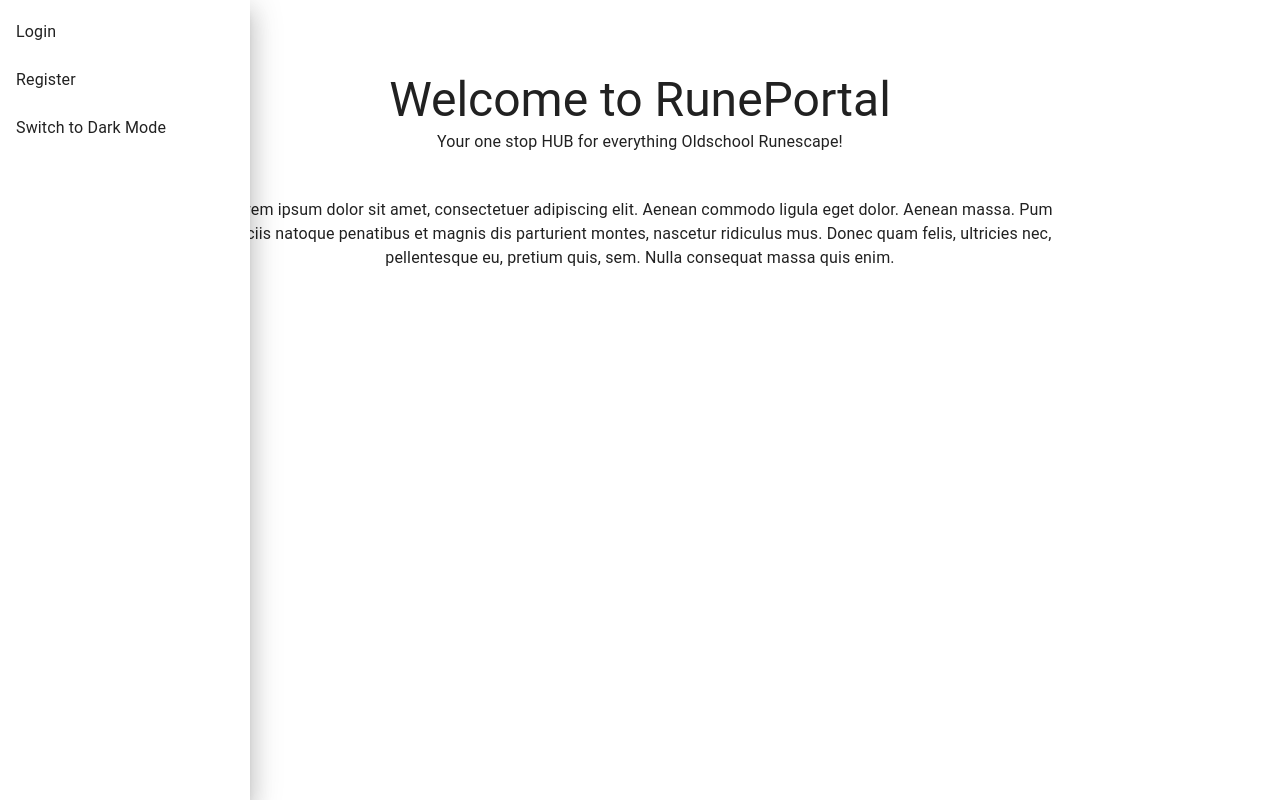
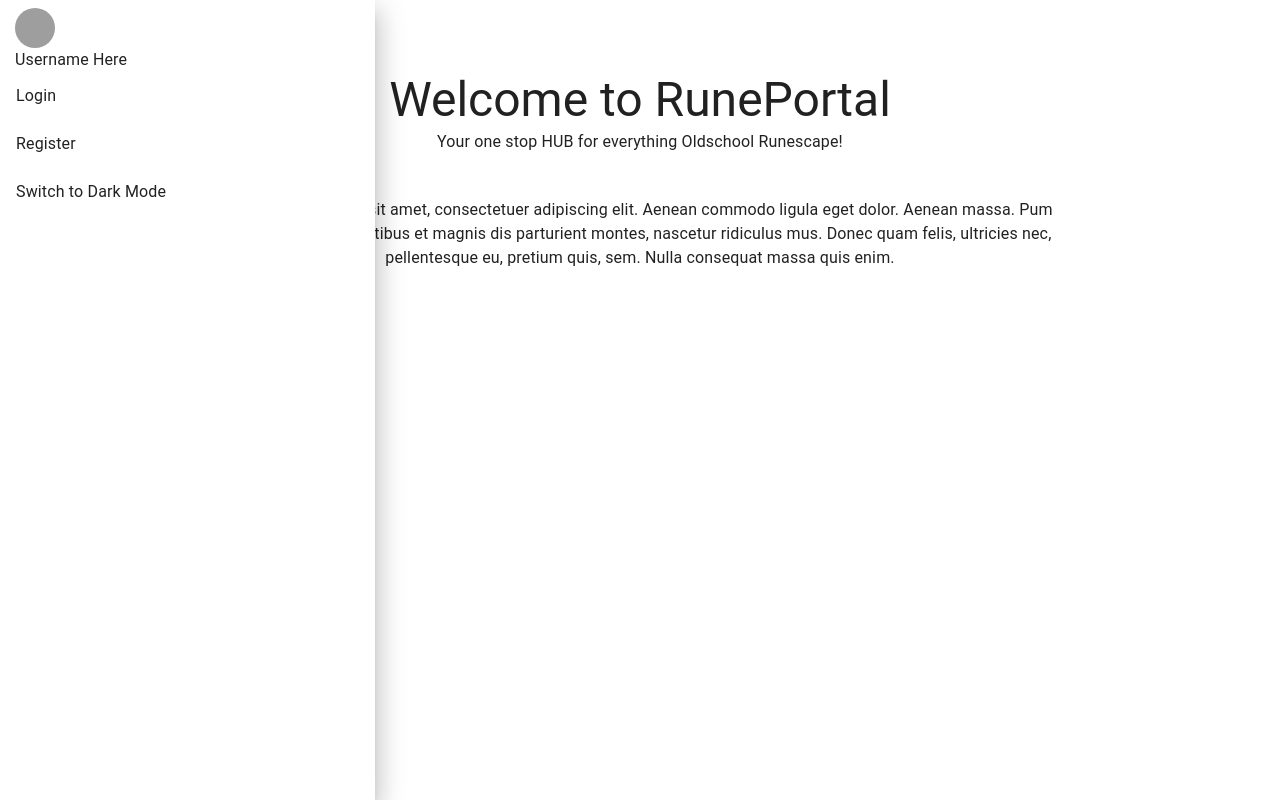
Before and after one commit to DanielTStoyles/RunePortal, a React (Create React App) app: page / in a window 1280 px wide. Built offline with nearby package versions, Linux system fonts and the light colour scheme; grey boxes are pictures that could not be loaded.

Commit message:
Styling effects and functionality added to navbar

```diff
--- a/src/Home.jsx
+++ b/src/Home.jsx
@@ -18,6 +18,8 @@ import ListItem from "@mui/material/ListItem";
 import ListItemText from "@mui/material/ListItemText";
 import MenuIcon from "@mui/icons-material/Menu";
 import IconButton from "@mui/material/IconButton";
+import Avatar from "@mui/material/Avatar";
+import ListItemAvatar from "@mui/material/ListItemAvatar";
 
 const Home = () => {
   const [loginModalOpen, setLoginModalOpen] = useState(false);
@@ -55,6 +57,19 @@ const Home = () => {
     color: darkMode ? "#fff" : theme.palette.text.primary,
   };
 
+  const buttonStyles = {
+    "&:hover": {
+      cursor: "pointer",
+      backgroundColor: "#0047B2",
+    },
+  };
+
+  const profilePicStyle = {
+    "&:hover": {
+      cursor: "pointer",
+    },
+  };
+
   return (
     <>
       <IconButton
@@ -70,22 +85,36 @@ const Home = () => {
       <Drawer
         anchor="left"
         open={drawerOpen}
-        onClose={toggleDrawer}
         BackdropProps={{
           sx: {
             background: "none",
           },
         }}
       >
-        <Box sx={{ width: 250 }} onClick={toggleDrawer}>
+        <Box sx={{ width: 375 }}>
           <List>
-            <ListItem onClick={handleLoginModalOpen}>
+            <ListItemAvatar sx={{ ...profilePicStyle, paddingLeft: "15px" }}>
+              <Avatar
+                src="./images/defaultUser.png"
+                sx={{ ...profilePicStyle }}
+              />
+              <Typography
+                sx={{ position: "realtive", top: "-20px", left: "10px" }}
+              >
+                Username Here
+              </Typography>
+            </ListItemAvatar>
+
+            <ListItem sx={{ ...buttonStyles }} onClick={handleLoginModalOpen}>
               <ListItemText primary="Login" />
             </ListItem>
-            <ListItem onClick={handleRegisterModalOpen}>
+            <ListItem
+              sx={{ ...buttonStyles }}
+              onClick={handleRegisterModalOpen}
+            >
               <ListItemText primary="Register" />
             </ListItem>
-            <ListItem onClick={toggleDarkMode}>
+            <ListItem sx={{ ...buttonStyles }} onClick={toggleDarkMode}>
               <ListItemText
                 primary={
                   darkMode ? "Switch to Light Mode" : "Switch to Dark Mode"
```
Also changed, not shown: src/images/defaultUser.png (added).
